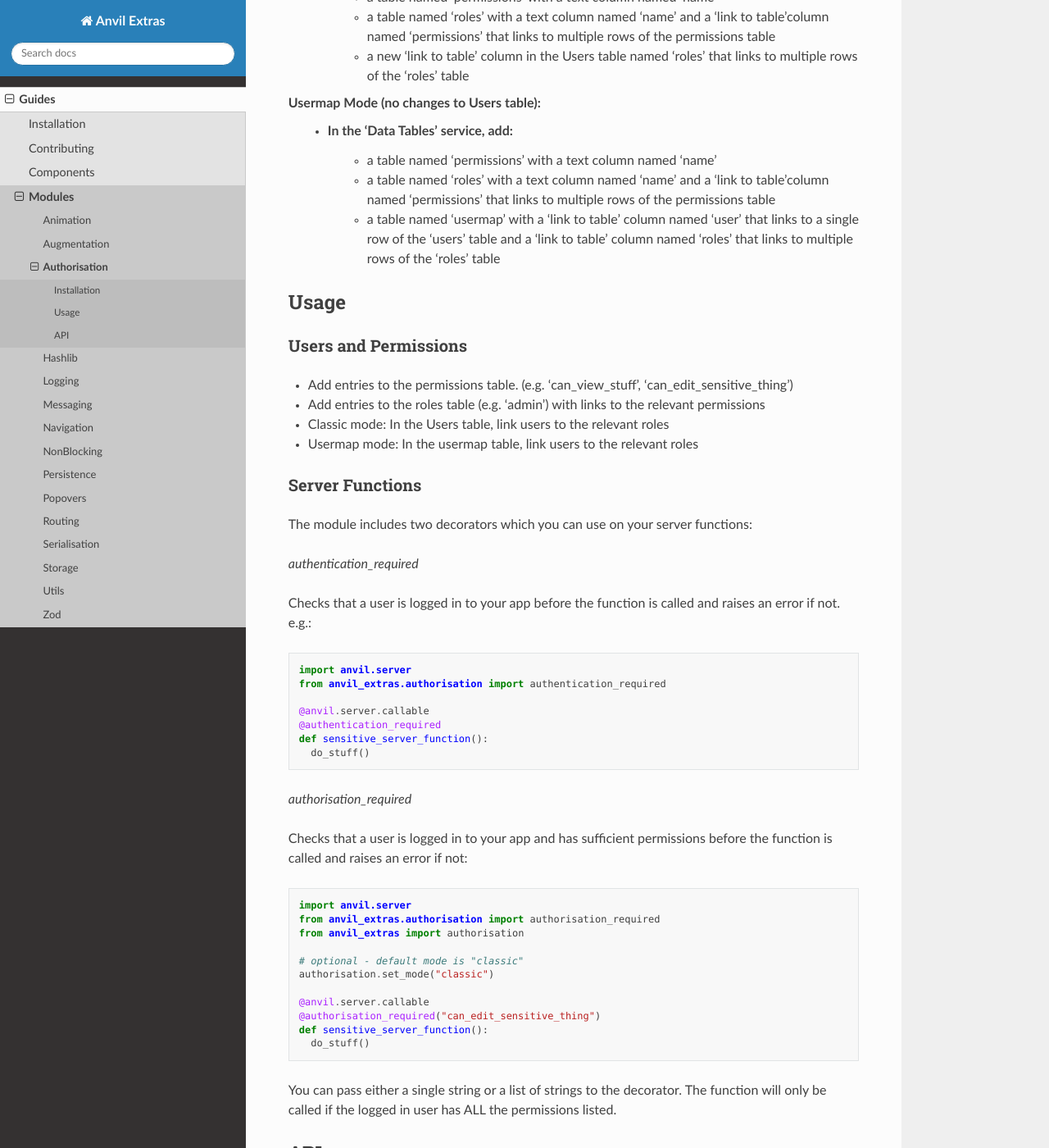
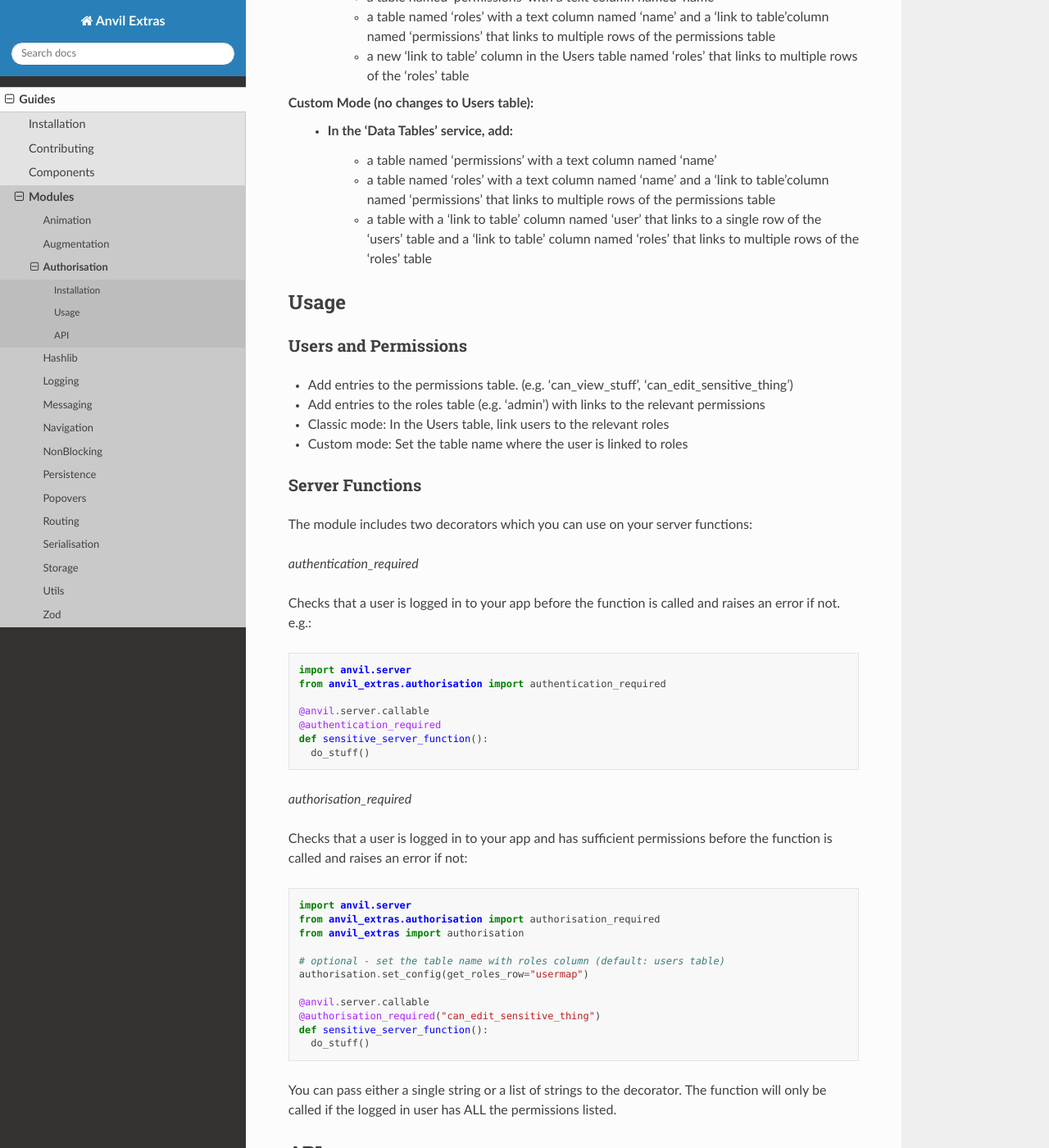
Before and after one commit to anvilistas/anvil-extras, a Sphinx documentation site: the page built from docs/guides/modules/authorisation.rst, in a window 1280 px wide and 1400 px high, scrolled down 466 px. Shown: the whole window at 82% size. Built offline with Sphinx 7.4.7 and the Read the Docs theme 2.0.0, drawn with Linux system fonts in a browser that asks for light colours.

Commit message:
added config option for authorisation, updated changelog, updated docs

```diff
--- a/docs/guides/modules/authorisation.rst
+++ b/docs/guides/modules/authorisation.rst
@@ -16,11 +16,11 @@ Classic Mode (requires changes to Users table):
 	* a table named 'roles' with a text column named 'name' and a 'link to table'column named 'permissions' that links to multiple rows of the permissions table
 	* a new 'link to table' column in the Users table named 'roles' that links to multiple rows of the 'roles' table
 
-Usermap Mode (no changes to Users table):
+Custom Mode (no changes to Users table):
   * In the 'Data Tables' service, add:
   	* a table named 'permissions' with a text column named 'name'
 	* a table named 'roles' with a text column named 'name' and a 'link to table'column named 'permissions' that links to multiple rows of the permissions table
-	* a table named 'usermap' with a 'link to table' column named 'user' that links to a single row of the 'users' table and a 'link to table' column named 'roles' that links to multiple rows of the 'roles' table
+	* a table with a 'link to table' column named 'user' that links to a single row of the 'users' table and a 'link to table' column named 'roles' that links to multiple rows of the 'roles' table
 
 Usage
 -----
@@ -31,7 +31,7 @@ Users and Permissions
 * Add entries to the permissions table. (e.g. 'can_view_stuff', 'can_edit_sensitive_thing')
 * Add entries to the roles table (e.g. 'admin') with links to the relevant permissions
 * Classic mode: In the Users table, link users to the relevant roles
-* Usermap mode: In the usermap table, link users to the relevant roles
+* Custom mode: Set the table name where the user is linked to roles
 
 Server Functions
 ++++++++++++++++
@@ -63,8 +63,8 @@ function is called and raises an error if not:
     from anvil_extras.authorisation import authorisation_required
     from anvil_extras import authorisation
 
-    # optional - default mode is "classic"
-    authorisation.set_mode("classic")
+    # optional - set the table name with roles column (default: users table)
+    authorisation.set_config(get_roles_row="usermap")
 
     @anvil.server.callable
     @authorisation_required("can_edit_sensitive_thing")
```
Also changed, not shown: CHANGELOG.md (+2 -0 lines).
